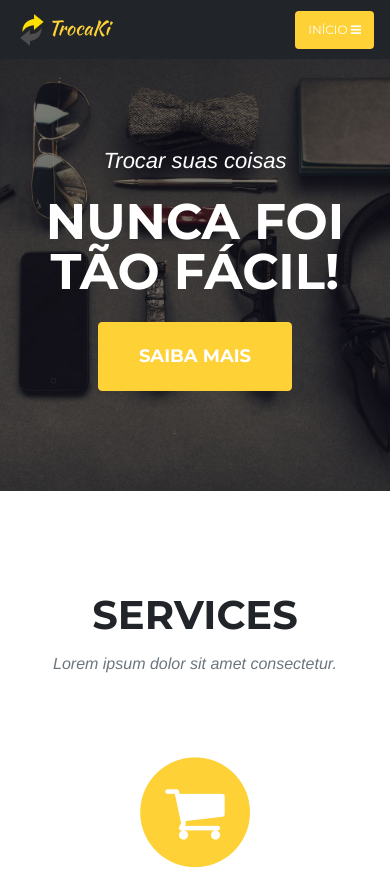
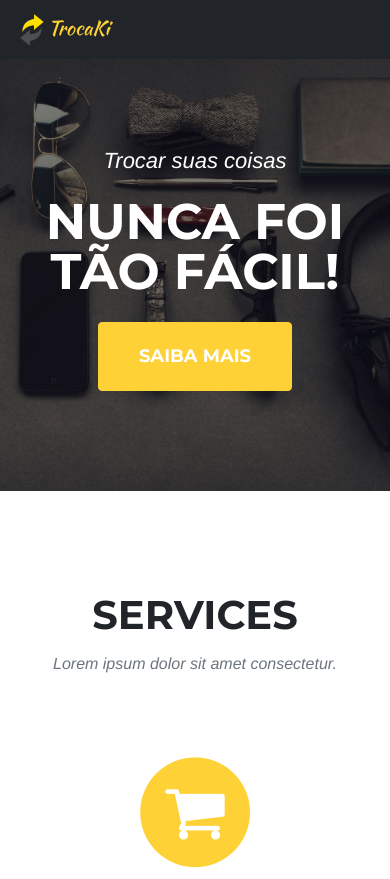
Before and after one commit to flavio7eixeira/trocaki, a plain HTML site: page index.html in a window 390 px wide. Shown: the top 879 px of the page. Drawn offline with nearby package versions, Linux system fonts and the light colour scheme; files that its build step writes are made by us from their sources; a web font is replaced by a local one.

Commit message:
remove menu

```diff
--- a/index.html
+++ b/index.html
@@ -31,7 +31,7 @@
     <nav class="navbar navbar-expand-lg navbar-dark fixed-top" id="mainNav">
       <div class="container">
         <a class="navbar-brand js-scroll-trigger" href="#page-top"> <img src="img/logos/logo.jpg" height="32" width="32" alt="">TrocaKi</a>
-        <button class="navbar-toggler navbar-toggler-right" type="button" data-toggle="collapse" data-target="#navbarResponsive" aria-controls="navbarResponsive" aria-expanded="false" aria-label="Toggle navigation">
+        <!-- button class="navbar-toggler navbar-toggler-right" type="button" data-toggle="collapse" data-target="#navbarResponsive" aria-controls="navbarResponsive" aria-expanded="false" aria-label="Toggle navigation">
           Início
           <i class="fa fa-bars"></i>
         </button>
@@ -47,7 +47,7 @@
               <a class="nav-link js-scroll-trigger" href="#contact">Quero meu cupom</a>
             </li>
           </ul>
-        </div>
+        </div -->
       </div>
     </nav>
 
```
